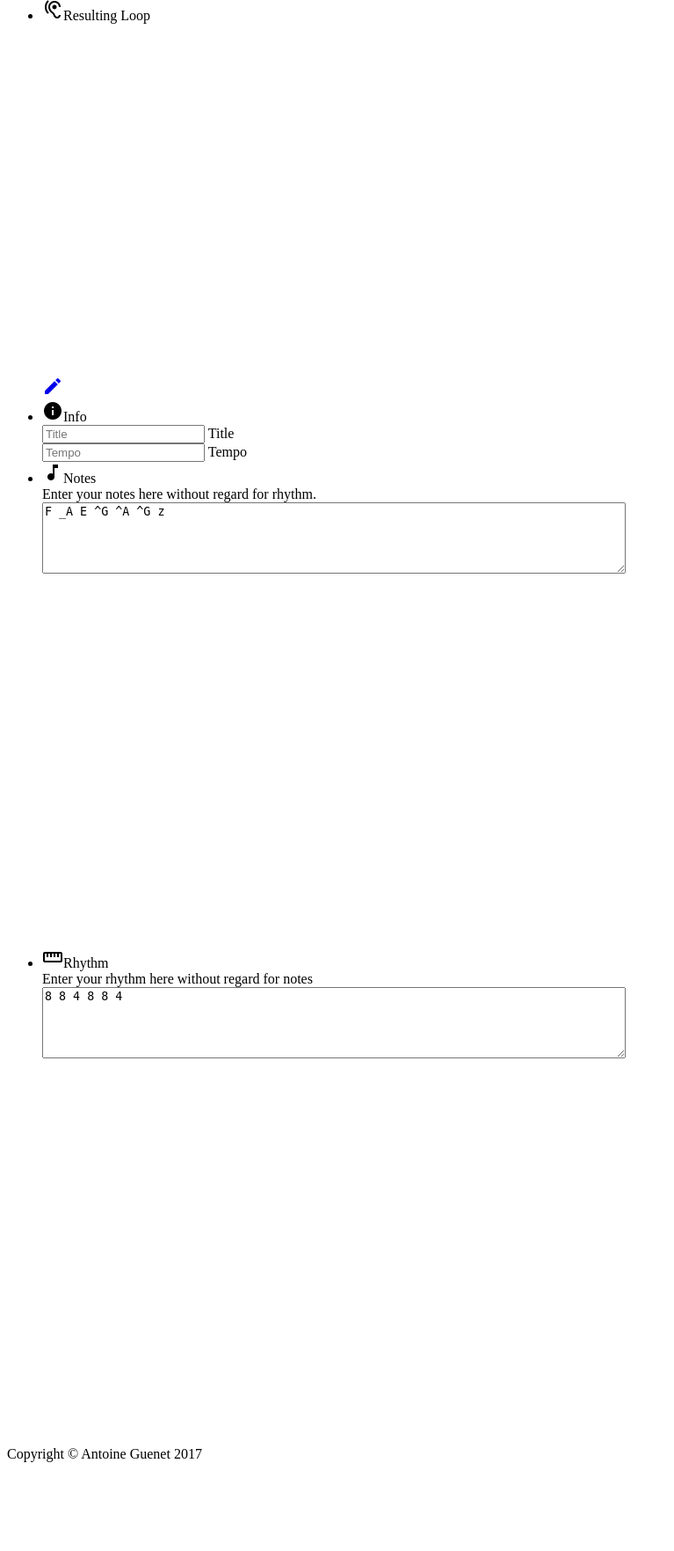
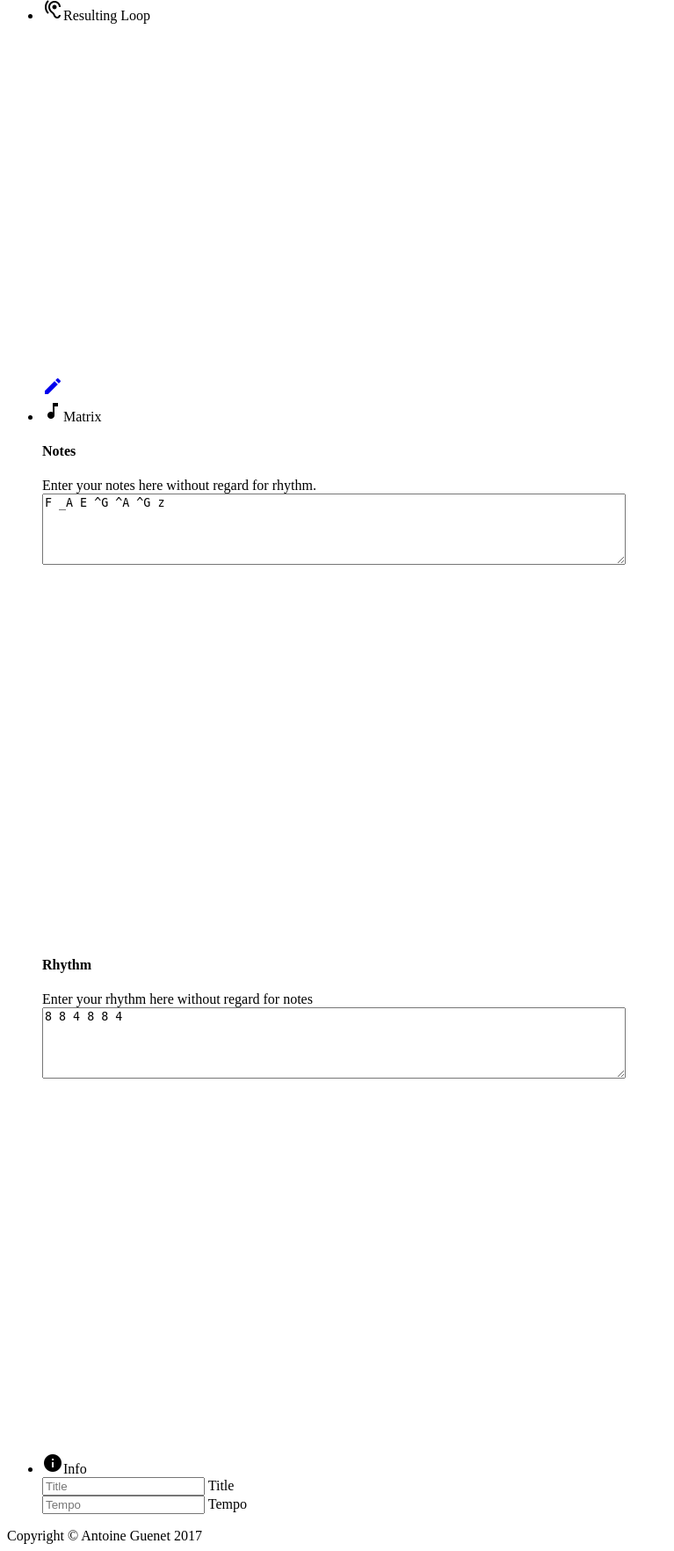
Before and after one commit to Zynton/xpmaker, a Flask app: template templates/index.html in a window 1280 px wide. Shown: the part 81-1844 px from the top of the page at 88% size, without its empty margins (0-767 px from the left). Before the commit the page ends 1743 px from the top, so only its background shows below. Run offline with Flask 2, Linux system fonts and the light colour scheme; the template is opened without the code that fills it, so the values that code supplies are empty; some libraries are stand-ins or nearby versions.

Commit message:
Move notes and matrix to grid in one common collapsible.

```diff
--- a/templates/index.html
+++ b/templates/index.html
@@ -22,7 +22,7 @@
 
   			<ul class="collapsible" data-collapsible="expandable">
   				<li>
-  					<div class="collapsible-header active"><i class="material-icons">hearing</i>Resulting Loop</div>
+  					<div class="collapsible-header"><i class="material-icons">hearing</i>Resulting Loop</div>
 				    <div class="collapsible-body center-align">
 				  		<div id="xp_canvas" class="center-align" style="width: 100%; overflow: hidden; height: 400px;"></div>
 				  		<div id="xp_midi"></div>
@@ -34,22 +34,11 @@
 				    </div>
   				</li>
   				<li>
-  					<div class="collapsible-header"><i class="material-icons">info</i>Info</div>
+  					<div class="collapsible-header"><i class="material-icons">music_note</i>Matrix</div>
   					<div class="collapsible-body">
-  						<div class="input-field col m6">
-				        	<input placeholder="Title" type="text" name="title" id="title_input" oninput="updateXP()">
-				        	<label for="title_input">Title</label>
-				        </div>
-
-			  			<div class="input-field col m6">
-			  				<input placeholder="Tempo" type="number" name="bpm" id="bpm_input" oninput="updateXP()">
-			  				<label for="bpm_input">Tempo</label>
-			  			</div>
-  					</div>
-  				</li>
-  				<li>
-  					<div class="collapsible-header"><i class="material-icons">music_note</i>Notes</div>
-  					<div class="collapsible-body">
+  						<div class="row">
+  							<div class="col m6">
+  								<h4>Notes</h4>
 		  						<form method="post" id="inputs">
 									<div>Enter your notes here without regard for rhythm.</div>
 									<script type="text/javascript">
@@ -83,10 +72,8 @@
 									<div id="notes_canvas" style="width: 100px; overflow: hidden; height: 420.348px;"></div>
 								</form>
 							</div>
-  				</li>
-  				<li>
-  					<div class="collapsible-header"><i class="material-icons">straighten</i>Rhythm</div>
-  					<div class="collapsible-body">
+							<div class="col m6">
+								<h4>Rhythm</h4>
 								<form method="post" id="inputs">
 					  			<div>Enter your rhythm here without regard for notes</div>
 					  			<div class="input-field">
@@ -97,6 +84,22 @@
 								<div class="img-responsive" id="rhythm_canvas" style="width: 100px; overflow: hidden; height: 420.348px;"></div>
 							  	</form>
 							</div>
+						</div>
+  					</div>
+  				</li>
+  				<li>
+  					<div class="collapsible-header"><i class="material-icons">info</i>Info</div>
+  					<div class="collapsible-body">
+  						<div class="input-field col m6">
+				        	<input placeholder="Title" type="text" name="title" id="title_input" oninput="updateXP()">
+				        	<label for="title_input">Title</label>
+				        </div>
+
+			  			<div class="input-field col m6">
+			  				<input placeholder="Tempo" type="number" name="bpm" id="bpm_input" oninput="updateXP()">
+			  				<label for="bpm_input">Tempo</label>
+			  			</div>
+  					</div>
   				</li>
   			</ul>
 		 </main>
```
Lines whose indentation alone changed are shown as unchanged.
